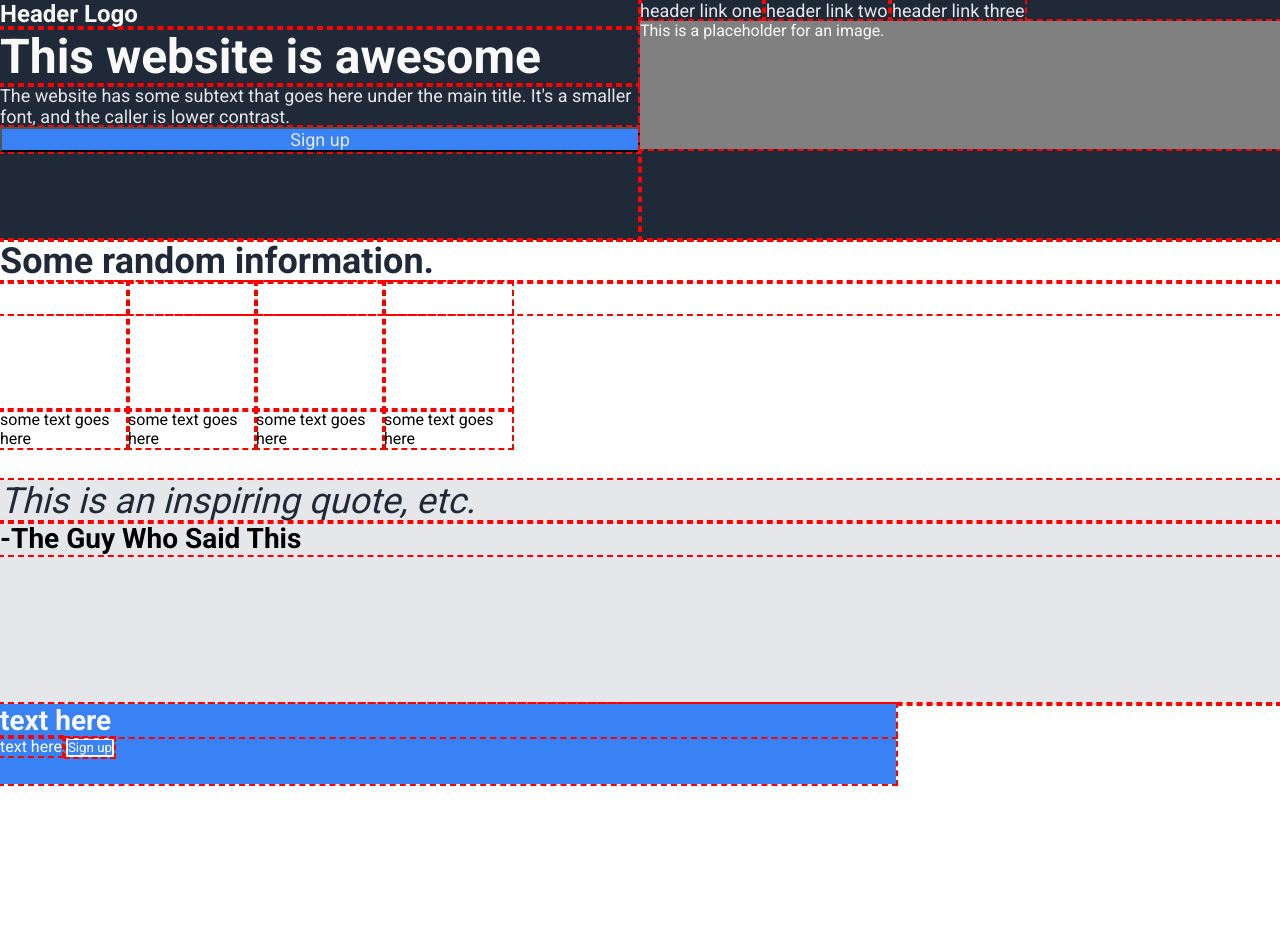
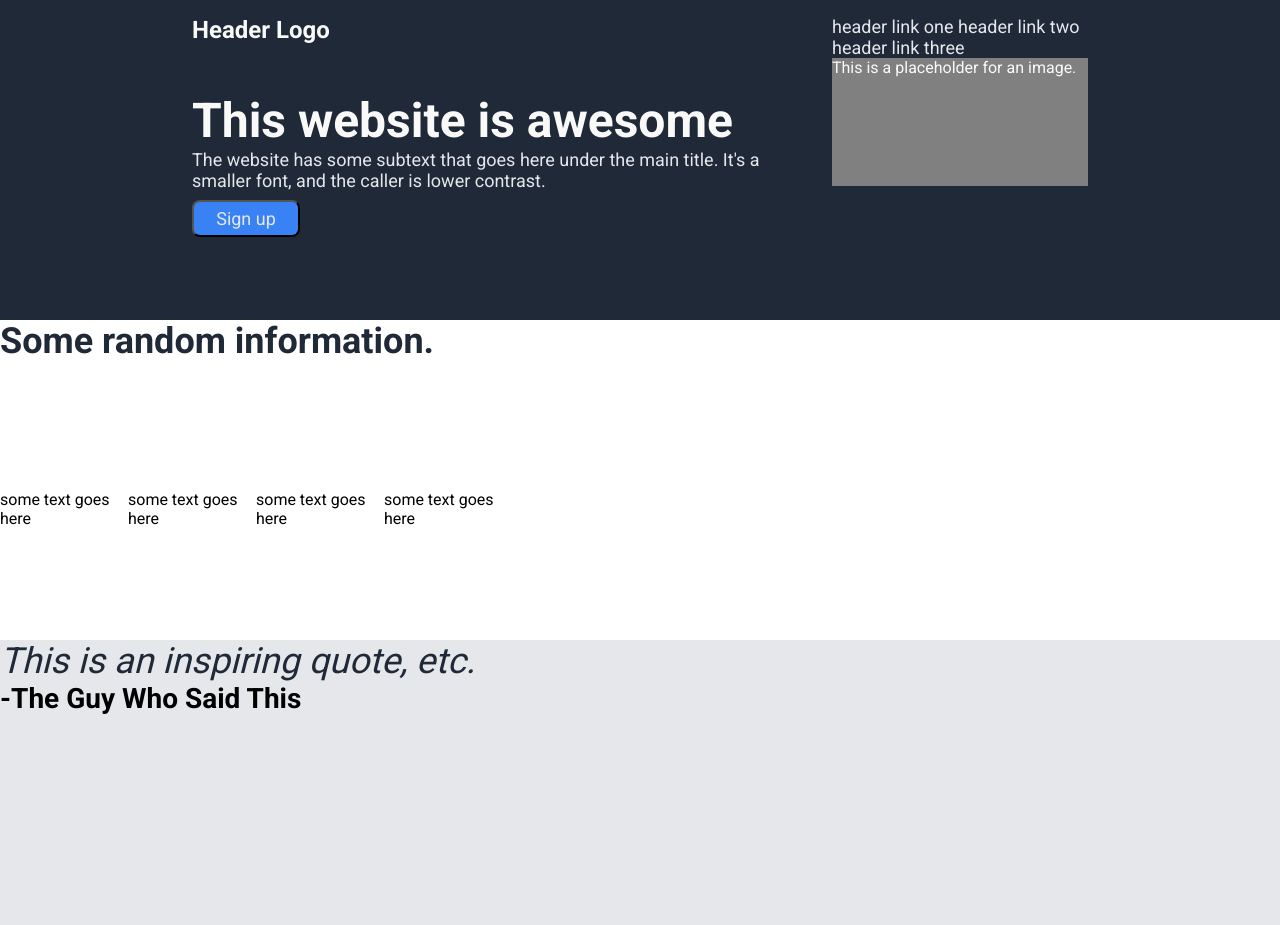
Before and after one commit to xxh296/langing-page, a plain HTML site: page index.html in a window 1280 px wide. Shown: the top 925 px of the page. Drawn offline with Linux system fonts and the light colour scheme.

Commit message:
Complete the left side of the header
Space all elements, per mockup provided.

```diff
--- a/style.css
+++ b/style.css
@@ -5,7 +5,7 @@
     padding: 0;
     font-family: Roboto, sans-serif;
     /* DEBUG */
-    outline: red 2px dashed;
+    /* outline: red 2px dashed; */
 }
 
 body {
@@ -21,20 +21,29 @@ footer {
 }
 
 header {
-    height: 15em;
+    height: 20em;
 }
 
 .header-left,
 .header-right {
-    height: 15em;
+    height: 20em;
     display: flex;
     flex-direction: column;
     flex: 1;
 }
 
+.header-left {
+    margin: 1em 2em 1em 12em;
+}
+
+.header-right {
+    margin: 1em 12em 1em 2em;
+}
+
 .logo-header {
     font-size: 24px;
     font-weight: 700;
+    margin-bottom: 2em;
 }
 
 .content-header,
@@ -43,12 +52,22 @@ header {
     color: #e5e7eb;
 }
 
+.content-header p {
+    width: 32em;
+    margin-bottom: 0.5em;
+}
+
 .header-left h1 {
     font-size: 48px;
+    /* margin-bottom: 0.25em; */
 }
 
 button {
     background-color: #3882f6;
+    width: 6em;
+    padding: 0.33em;
+    border-radius: 8px;
+
 }
 
 li {
@@ -63,13 +82,13 @@ li {
 }
 
 footer {
-    height: 3em;
+    height: 4em;
     align-items: center;
     justify-content: center;
 }
 
 .section1 {
-    height: 15em;
+    height: 20em;
     display: flex;
     flex-direction: column;
 }
@@ -82,6 +101,7 @@ footer {
 
 .squares-holder {
     display: flex;
+    flex: 1;
 }
 
 .placeholder-card {
@@ -101,7 +121,7 @@ footer {
 }
 
 .section2 {
-    height: 14em;
+    height: 18em;
     background-color: #e5e7eb;
     display: flex;
     flex-direction: column;
@@ -120,7 +140,7 @@ footer {
 }
 
 .section3 {
-    height: 14em;
+    height: 18em;
     display: flex;
 }
 
```
